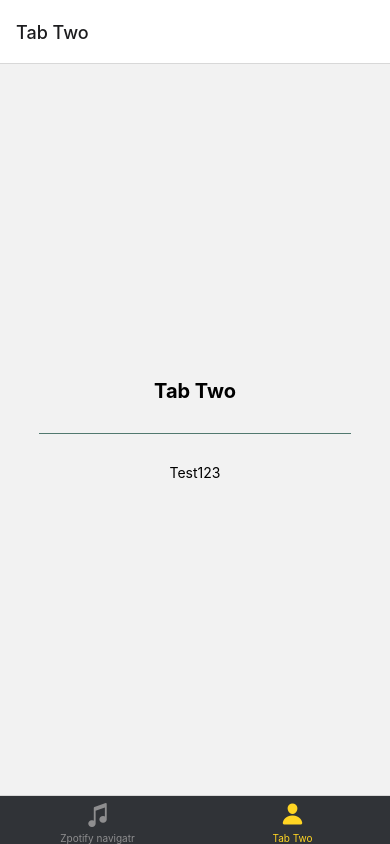
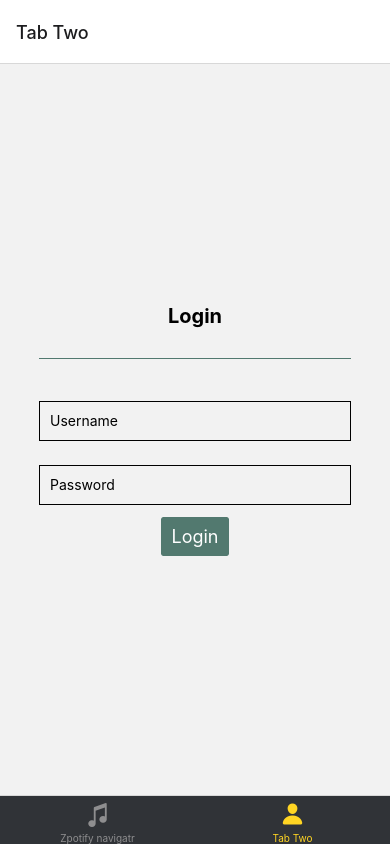
Before and after one commit to edalholt/IT2810-SongBrowser, a React Native app in the folder nativeClient/: screen /TabTwo in a window 390 px wide. Built offline with nearby package versions, Linux system fonts and the light colour scheme; no server answers; what expo-linking would draw is missing.

Commit message:
login works with real users

```diff
--- a/nativeClient/App.tsx
+++ b/nativeClient/App.tsx
@@ -11,7 +11,7 @@ export default function App() {
   const colorScheme = useColorScheme();
 
   const client = new ApolloClient({
-    uri: 'http://it2810-67.idi.ntnu.no:4000/graphql',
+    uri: 'http://localhost:4050/graphql',
     cache: new InMemoryCache()
   });
 
@@ -27,7 +27,6 @@ export default function App() {
     },
     mode: colorScheme || "dark",
   });
-  console.log(theme.mode)
 
   if (!isLoadingComplete) {
     return null;
--- a/nativeClient/GraphQL/Queries.ts
+++ b/nativeClient/GraphQL/Queries.ts
@@ -20,3 +20,12 @@ export const GET_SONGS = gql`
     }
   }
 `;
+
+
+export const LOGIN = gql`
+  query($username: String!, $password: String!) {
+    login(username: $username, password: $password){
+      _id
+    }
+  }
+`;
--- a/nativeClient/GraphQL/cache.ts
+++ b/nativeClient/GraphQL/cache.ts
@@ -9,3 +9,4 @@ export const songQueryVars = makeVar<getSongsInputs>({
 });
 export const songCurrentPage = makeVar<number>(1);
 export const songTotalPages = makeVar<number>(1);
+export const isLoggedIn = makeVar<boolean>(false);
--- a/nativeClient/components/EditScreenInfo.tsx
+++ /dev/null
@@ -1,7 +0,0 @@
-import { Text } from 'react-native';
-
-export default function EditScreenInfo({ path }: { path: string }) {
-  return (
-        <Text>Test123</Text>
-  );
-};
--- /dev/null
+++ b/nativeClient/components/LoginScreen.tsx
@@ -0,0 +1,91 @@
+import { Text, TextInput, View} from 'react-native';
+import { StyleSheet } from 'react-native';
+import { useTheme, Input } from "@rneui/themed";
+import { Button } from '@rneui/themed';
+import { useState, useEffect } from 'react';
+import { LOGIN } from '../GraphQL/Queries';
+import { useQuery, useReactiveVar } from '@apollo/client';
+import { isLoggedIn } from '../GraphQL/cache';
+import * as SecureStore from 'expo-secure-store';
+
+
+
+export default function LoginScreen() {
+  const { theme, updateTheme } = useTheme();
+  const [username, setUsername] = useState("")
+  const [password, setPassword] = useState("")
+  const [feedback, setFeedback] = useState("")
+  const [login, setLogin] = useState({username: "", password: ""})
+  const loggedIn = useReactiveVar(isLoggedIn);
+  const [skip, setSkip] = useState(true)
+
+  const { loading, error, data } = useQuery(LOGIN, {
+    variables: login,
+    skip: skip
+  });
+
+  useEffect(() => {
+    if(data){
+      if(data.login._id == "Not Authorized"){
+        setFeedback("Wrong username or password")
+      }
+      else{
+        SecureStore.setItemAsync("token", data.login._id).then(() =>
+          isLoggedIn(true)
+        )
+      }
+    }
+  }, [data])
+
+
+  return (
+      <>
+      <View style={styles.container}>
+      <Text style={styles.title}>Login</Text>
+      <View style={[styles.separator, {backgroundColor: theme.colors.primary}]} />
+
+      <TextInput
+        autoCapitalize={'none'}
+        style={styles.input}
+        onChangeText={(text) => setUsername(text)}
+        placeholder={"Username"}
+      />
+
+    <TextInput
+            autoCapitalize={'none'}
+            secureTextEntry={true}
+            style={styles.input}
+            onChangeText={(text) => setPassword(text)}
+            placeholder={"Password"}
+          />
+
+    <Text>{feedback}</Text>
+    <Button title="Login" type="solid" onPress={() => {setSkip(false); setLogin({username: username, password: password})}} />
+    </View>
+        </>
+  );
+};
+
+const styles = StyleSheet.create({
+  input: {
+    height: 40,
+    margin: 12,
+    borderWidth: 1,
+    padding: 10,
+    width: "80%"
+  },
+  container: {
+    flex: 1,
+    alignItems: 'center',
+    justifyContent: 'center',
+  },
+  title: {
+    fontSize: 20,
+    fontWeight: 'bold',
+  },
+  separator: {
+    marginVertical: 30,
+    height: 1,
+    width: '80%',
+  },
+});
--- /dev/null
+++ b/nativeClient/components/ProfilePage.tsx
@@ -0,0 +1,22 @@
+import { Button } from '@rneui/themed';
+import React from 'react'
+import { Text, TextInput, View} from 'react-native';
+import * as SecureStore from 'expo-secure-store';
+import { isLoggedIn } from '../GraphQL/cache';
+
+
+function ProfilePage() {
+    const logout = () => {
+        SecureStore.deleteItemAsync("token")
+        isLoggedIn(false)
+    }
+
+  return (
+    <>
+    <Text>profilePage</Text>
+    <Button title="Logout" type="solid" onPress={() => logout()} />
+    </>
+  )
+}
+
+export default ProfilePage
--- a/nativeClient/package.json
+++ b/nativeClient/package.json
@@ -35,7 +35,10 @@
     "react-native": "0.69.6",
     "react-native-safe-area-context": "4.3.1",
     "react-native-screens": "~3.15.0",
-    "react-native-web": "~0.18.7"
+    "react-native-web": "~0.18.7",
+    "@expo/webpack-config": "^0.17.0",
+    "@react-native-async-storage/async-storage": "~1.17.3",
+    "expo-secure-store": "~11.3.0"
   },
   "devDependencies": {
     "@babel/core": "^7.12.9",
--- a/nativeClient/screens/ModalScreen.tsx
+++ b/nativeClient/screens/ModalScreen.tsx
@@ -1,7 +1,7 @@
 import { StatusBar } from 'expo-status-bar';
 import { Platform, StyleSheet } from 'react-native';
 import { View, Text } from 'react-native';
-import EditScreenInfo from '../components/EditScreenInfo';
+import EditScreenInfo from '../components/LoginScreen';
 
 export default function ModalScreen() {
   return (
--- a/nativeClient/screens/TabTwoScreen.tsx
+++ b/nativeClient/screens/TabTwoScreen.tsx
@@ -1,33 +1,26 @@
-import { StyleSheet } from 'react-native';
-
-import EditScreenInfo from '../components/EditScreenInfo';
-import { Text, View } from 'react-native';
-import { useTheme } from '@rneui/themed';
+import { useReactiveVar } from '@apollo/client';
+import LoginScreen from '../components/LoginScreen';
+import ProfilePage from '../components/ProfilePage';
+import { isLoggedIn } from '../GraphQL/cache';
+import * as SecureStore from 'expo-secure-store';
+import { useEffect } from 'react';
 
 export default function TabTwoScreen() {
-  const { theme, updateTheme } = useTheme()
-  return (
-    <View style={styles.container}>
-      <Text style={styles.title}>Tab Two</Text>
-      <View style={[styles.separator, {backgroundColor: theme.colors.primary}]} />
-      <EditScreenInfo path="/screens/TabTwoScreen.tsx" />
-    </View>
-  );
+  const login = useReactiveVar(isLoggedIn)
+
+  const CheckLogin = async () => {
+     if(await SecureStore.getItemAsync("token")){
+      isLoggedIn(true)
+     }
+
+  }
+
+  useEffect(() => {
+    CheckLogin()
+  }, [])
+
+
+  if(login) return <ProfilePage/>
+  else return <LoginScreen/>
+
 }
-
-const styles = StyleSheet.create({
-  container: {
-    flex: 1,
-    alignItems: 'center',
-    justifyContent: 'center',
-  },
-  title: {
-    fontSize: 20,
-    fontWeight: 'bold',
-  },
-  separator: {
-    marginVertical: 30,
-    height: 1,
-    width: '80%',
-  },
-});
```
Also changed, not shown: 1 other file (tests, documents, lock files or other folders).
